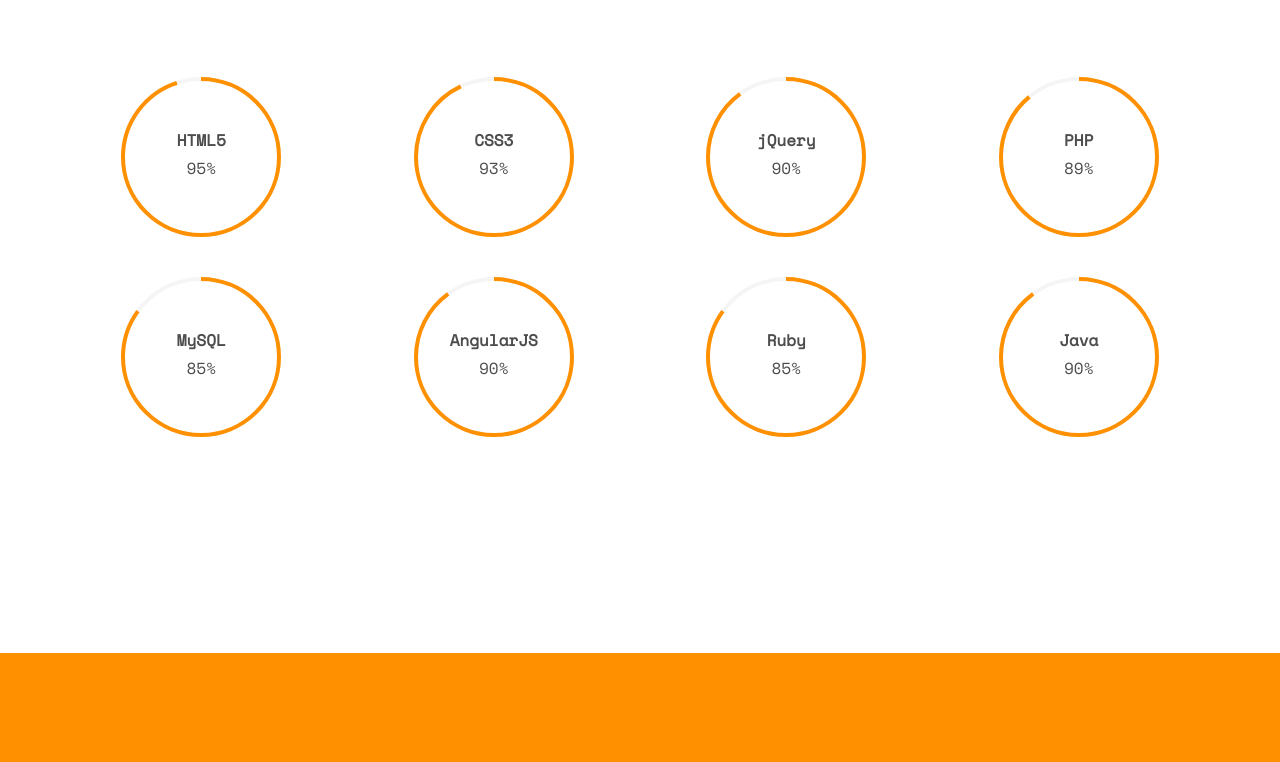
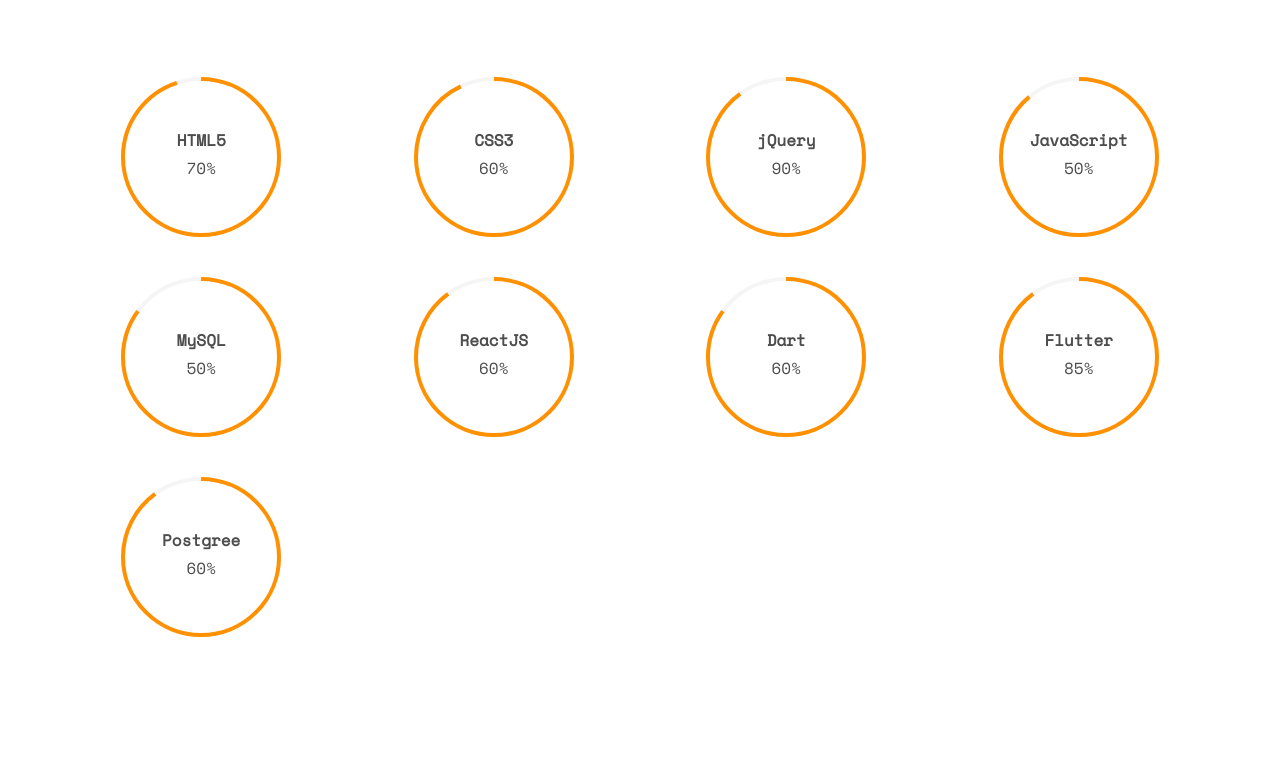
Before and after one commit to ItsMrPimentah/portfolio, a plain HTML site: page index.html in a window 1280 px wide. Shown: the part 4671-5433 px from the top of the page. Drawn offline with nearby package versions, Linux system fonts and the light colour scheme; some packages are replaced by stand-ins of ours; no server answers; files whose address does not match are found by name.

Commit message:
Update index.html

```diff
--- a/index.html
+++ b/index.html
@@ -314,29 +314,31 @@
 			</div>
 			<div class="row row-pb-md">
 				<div class="col-md-3 col-sm-6 col-xs-12 text-center">
-					<div class="chart" data-percent="95"><span><strong>HTML5</strong>95%</span></div>
+					<div class="chart" data-percent="95"><span><strong>HTML5</strong>70%</span></div>
 				</div>
 				<div class="col-md-3 col-sm-6 col-xs-12 text-center">
-					<div class="chart" data-percent="93"><span><strong>CSS3</strong>93%</span></div>
+					<div class="chart" data-percent="93"><span><strong>CSS3</strong>60%</span></div>
 				</div>
 				<div class="col-md-3 col-sm-6 col-xs-12 text-center">
 					<div class="chart" data-percent="90"><span><strong>jQuery</strong>90%</span></div>
 				</div>
-
 				<div class="col-md-3 col-sm-6 col-xs-12 text-center">
-					<div class="chart" data-percent="89"><span><strong>PHP</strong>89%</span></div>
+					<div class="chart" data-percent="89"><span><strong>JavaScript</strong>50%</span></div>
 				</div>
 				<div class="col-md-3 col-sm-6 col-xs-12 text-center">
-					<div class="chart" data-percent="85"><span><strong>MySQL</strong>85%</span></div>
+					<div class="chart" data-percent="85"><span><strong>MySQL</strong>50%</span></div>
 				</div>
 				<div class="col-md-3 col-sm-6 col-xs-12 text-center">
-					<div class="chart" data-percent="90"><span><strong>AngularJS</strong>90%</span></div>
+					<div class="chart" data-percent="90"><span><strong>ReactJS</strong>60%</span></div>
 				</div>
 				<div class="col-md-3 col-sm-6 col-xs-12 text-center">
-					<div class="chart" data-percent="85"><span><strong>Ruby</strong>85%</span></div>
+					<div class="chart" data-percent="85"><span><strong>Dart</strong>60%</span></div>
 				</div>
 				<div class="col-md-3 col-sm-6 col-xs-12 text-center">
-					<div class="chart" data-percent="90"><span><strong>Java</strong>90%</span></div>
+					<div class="chart" data-percent="90"><span><strong>Flutter</strong>85%</span></div>
+				</div>
+				<div class="col-md-3 col-sm-6 col-xs-12 text-center">
+					<div class="chart" data-percent="90"><span><strong>Postgree</strong>60%</span></div>
 				</div>
 			</div>
 			<!-- <div class="row">
@@ -560,7 +562,7 @@
 	</div>
 
 	<div id="fh5co-consult">
-		<div class="video fh5co-video" style="background-image: url(images/cover_bg_1.jpg);">
+		<div class="video fh5co-video" style="background-image: url(images/cover-alt.jpg);">
 			<div class="overlay"></div>
 		</div>
 		<div class="choose animate-box">
@@ -608,8 +610,8 @@
 	<div id="fh5co-footer">
 		<div class="container">
 			<div class="row">
-				<div class="col-md-2">
-					<p>&copy;2021. Edited by Cláudio da Silva.All Rights Reserved.</p>
+				<div class="col-md-12">
+					<p>&copy;2021 Edited by Cláudio da Silva. <br> All Rights Reserved.</p>
 				</div>
 			</div>
 		</div>
```
